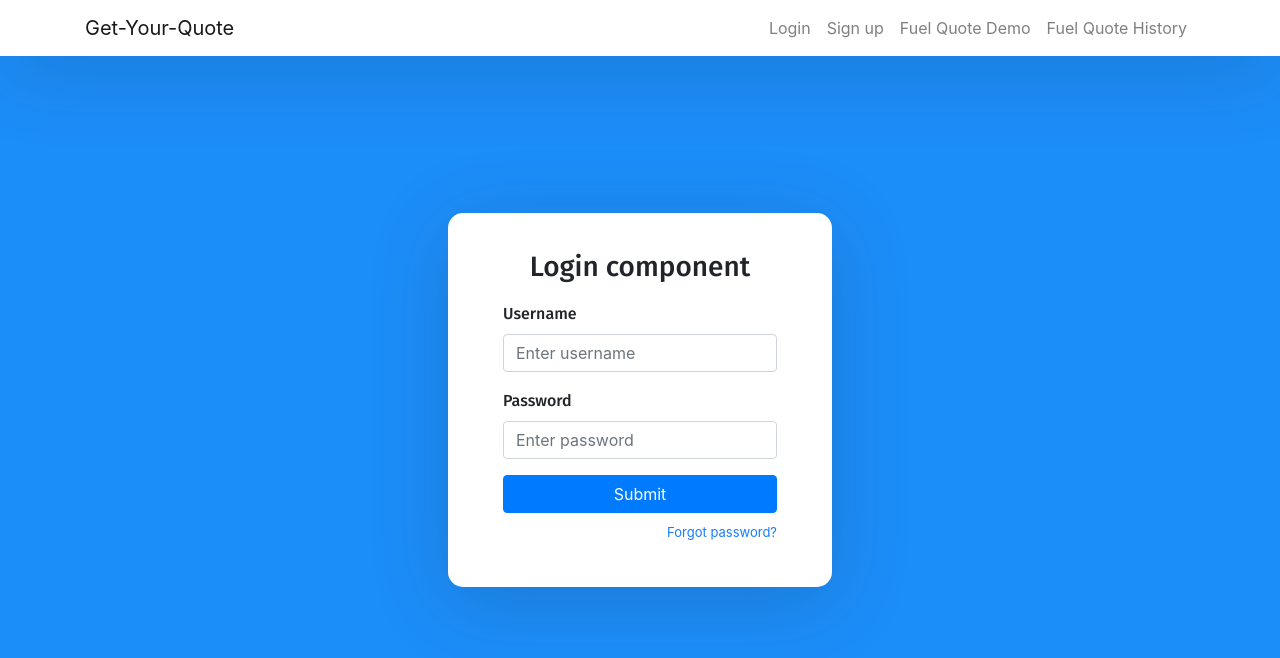
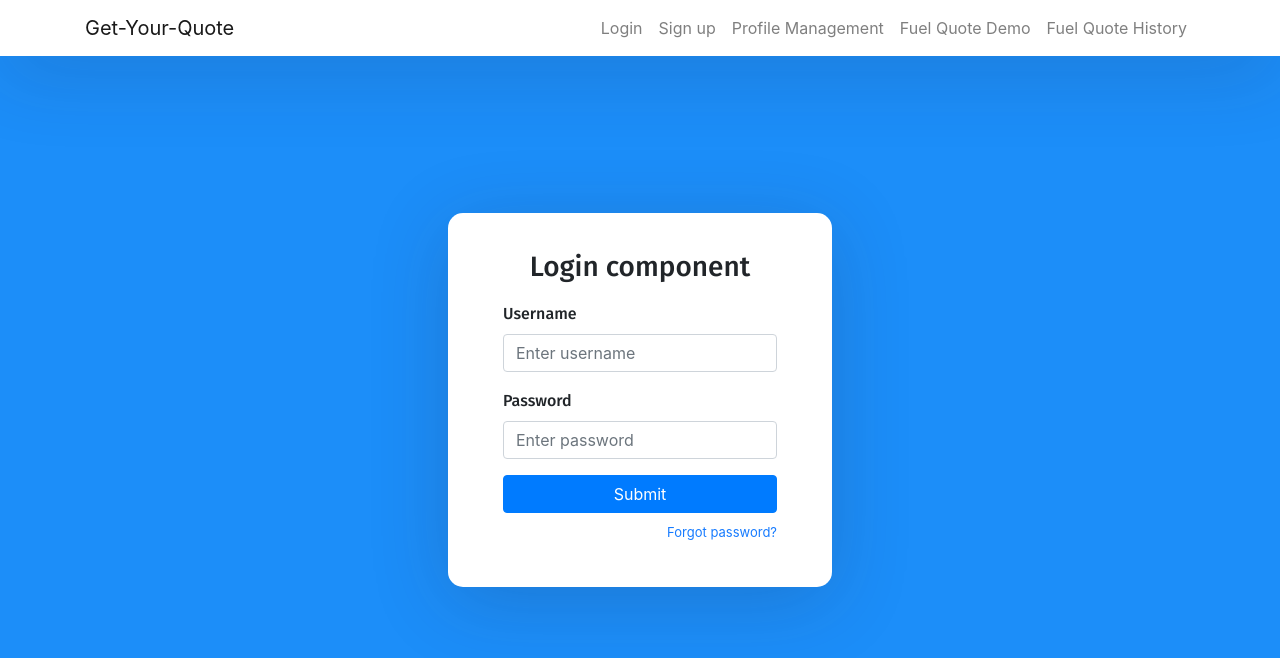
Before and after one commit to dtnguyen96/fuel-quote-2, a React (Create React App) app: page / in a window 1280 px wide. Shown: the top 658 px of the page. Built offline with nearby package versions, Linux system fonts and the light colour scheme.

Commit message:
Update App.js

```diff
--- a/src/App.js
+++ b/src/App.js
@@ -4,6 +4,8 @@ import { BrowserRouter as Router, Switch, Route, Link } from 'react-router-dom';
 
 import FuelQuote from "./components/FuelQuote"
 import FuelQuoteHistory from "./components/FuelQuoteHistory.js"
+
+import ProfileManagement from "./components/ProfileManagement.js"
 
 import Login from "./components/Login.js"
 import Signup from "./components/Signup.js"
@@ -23,6 +25,9 @@ function App() {
               </li>
               <li className="nav-item">
                 <Link className="nav-link" to={"/sign-up"}>Sign up</Link>
+              </li>
+              <li className = "nav-item">
+                <Link className = "nav-link" to={"/profile-management"}> Profile Management </Link>
               </li>
               <li className="nav-item">
                 <Link className="nav-link" to={"/fuel-quote"}>Fuel Quote Demo</Link>
@@ -51,6 +56,7 @@ function App() {
             <Route exact path='/'> <Login /> </Route>
             <Route path="/sign-in"> <Login /> </Route>
             <Route path="/sign-up"> <Signup /> </Route>
+            <Route path = "/profile-management"> <ProfileManagement /> </Route>
             <Route path="/fuel-quote-history"> <FuelQuoteHistory /> </Route>
           </Switch>
         </div>
```
